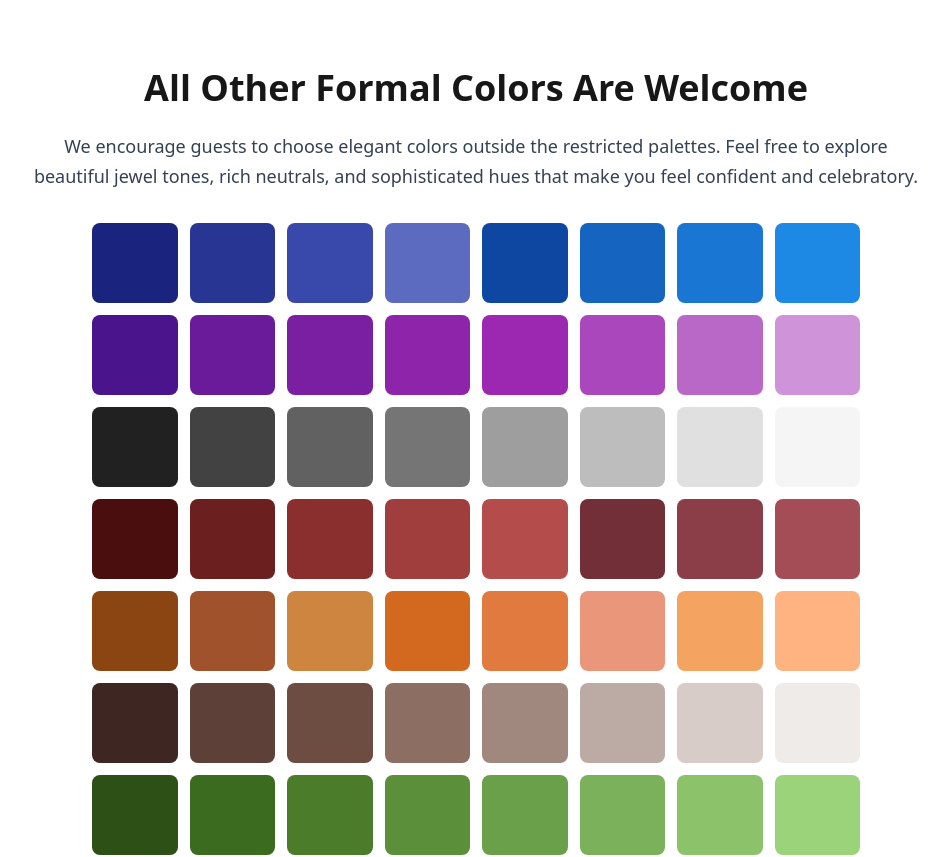
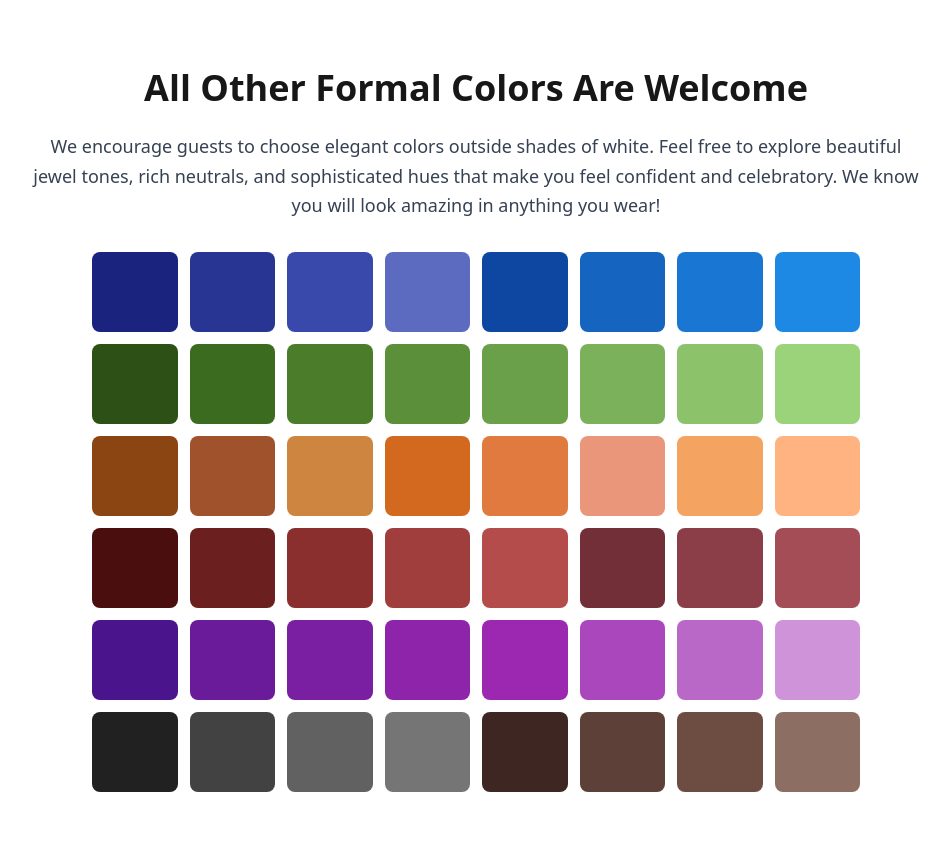
Before and after one commit to MiguelTrinca/wedding-website, a Next.js app: page /dress-code/women in a window 1280 px wide. Shown: the part 2340-3197 px from the top of the page, without its empty margins (164-1114 px from the left). Built offline with nearby package versions, Linux system fonts and the light colour scheme.

Commit message:
Reorder the color swatches for women colors

```diff
--- a/src/app/dress-code/women/page.tsx
+++ b/src/app/dress-code/women/page.tsx
@@ -192,7 +192,7 @@ export default function WomenDressCodePage() {
                 All Other Formal Colors Are Welcome
               </h2>
               <p className="text-lg text-gray-700 dark:text-gray-300 mb-8 text-center leading-relaxed">
-                We encourage guests to choose elegant colors outside the restricted palettes. Feel free to explore beautiful jewel tones, rich neutrals, and sophisticated hues that make you feel confident and celebratory.
+                We encourage guests to choose elegant colors outside shades of white. Feel free to explore beautiful jewel tones, rich neutrals, and sophisticated hues that make you feel confident and celebratory. We know you will look amazing in anything you wear!
               </p>
 
               <div className="grid grid-cols-4 md:grid-cols-8 gap-3 max-w-3xl mx-auto">
@@ -205,24 +205,26 @@ export default function WomenDressCodePage() {
                 <div className="h-20 rounded-lg bg-[#1565C0]"></div>
                 <div className="h-20 rounded-lg bg-[#1976D2]"></div>
                 <div className="h-20 rounded-lg bg-[#1E88E5]"></div>
-                {/* Shades of Purple */}
-                <div className="h-20 rounded-lg bg-[#4A148C]"></div>
-                <div className="h-20 rounded-lg bg-[#6A1B9A]"></div>
-                <div className="h-20 rounded-lg bg-[#7B1FA2]"></div>
-                <div className="h-20 rounded-lg bg-[#8E24AA]"></div>
-                <div className="h-20 rounded-lg bg-[#9C27B0]"></div>
-                <div className="h-20 rounded-lg bg-[#AB47BC]"></div>
-                <div className="h-20 rounded-lg bg-[#BA68C8]"></div>
-                <div className="h-20 rounded-lg bg-[#CE93D8]"></div>
-                {/* Shades of Gray */}
-                <div className="h-20 rounded-lg bg-[#212121]"></div>
-                <div className="h-20 rounded-lg bg-[#424242]"></div>
-                <div className="h-20 rounded-lg bg-[#616161]"></div>
-                <div className="h-20 rounded-lg bg-[#757575]"></div>
-                <div className="h-20 rounded-lg bg-[#9E9E9E]"></div>
-                <div className="h-20 rounded-lg bg-[#BDBDBD]"></div>
-                <div className="h-20 rounded-lg bg-[#E0E0E0]"></div>
-                <div className="h-20 rounded-lg bg-[#F5F5F5]"></div>
+
+                {/* Shades of Green */}
+                <div className="h-20 rounded-lg bg-[#2D5016]"></div>
+                <div className="h-20 rounded-lg bg-[#3A6B1F]"></div>
+                <div className="h-20 rounded-lg bg-[#4A7C2A]"></div>
+                <div className="h-20 rounded-lg bg-[#5B8F3A]"></div>
+                <div className="h-20 rounded-lg bg-[#6BA04A]"></div>
+                <div className="h-20 rounded-lg bg-[#7BB15A]"></div>
+                <div className="h-20 rounded-lg bg-[#8BC26A]"></div>
+                <div className="h-20 rounded-lg bg-[#9BD37A]"></div>
+
+                {/* Terracotta Tones */}
+                <div className="h-20 rounded-lg bg-[#8B4513]"></div>
+                <div className="h-20 rounded-lg bg-[#A0522D]"></div>
+                <div className="h-20 rounded-lg bg-[#CD853F]"></div>
+                <div className="h-20 rounded-lg bg-[#D2691E]"></div>
+                <div className="h-20 rounded-lg bg-[#E07A3F]"></div>
+                <div className="h-20 rounded-lg bg-[#E9967A]"></div>
+                <div className="h-20 rounded-lg bg-[#F4A460]"></div>
+                <div className="h-20 rounded-lg bg-[#FFB380]"></div>
 
                 {/* Shades of Red */}
                 <div className="h-20 rounded-lg bg-[#4A0E0E]"></div>
@@ -233,33 +235,31 @@ export default function WomenDressCodePage() {
                 <div className="h-20 rounded-lg bg-[#722F37]"></div>
                 <div className="h-20 rounded-lg bg-[#8B3E47]"></div>
                 <div className="h-20 rounded-lg bg-[#A44D57]"></div>
-                {/* Terracotta Tones */}
-                <div className="h-20 rounded-lg bg-[#8B4513]"></div>
-                <div className="h-20 rounded-lg bg-[#A0522D]"></div>
-                <div className="h-20 rounded-lg bg-[#CD853F]"></div>
-                <div className="h-20 rounded-lg bg-[#D2691E]"></div>
-                <div className="h-20 rounded-lg bg-[#E07A3F]"></div>
-                <div className="h-20 rounded-lg bg-[#E9967A]"></div>
-                <div className="h-20 rounded-lg bg-[#F4A460]"></div>
-                <div className="h-20 rounded-lg bg-[#FFB380]"></div>
-                {/* Shades of Brown */}
+
+
+
+
+                {/* Shades of Purple */}
+                <div className="h-20 rounded-lg bg-[#4A148C]"></div>
+                <div className="h-20 rounded-lg bg-[#6A1B9A]"></div>
+                <div className="h-20 rounded-lg bg-[#7B1FA2]"></div>
+                <div className="h-20 rounded-lg bg-[#8E24AA]"></div>
+                <div className="h-20 rounded-lg bg-[#9C27B0]"></div>
+                <div className="h-20 rounded-lg bg-[#AB47BC]"></div>
+                <div className="h-20 rounded-lg bg-[#BA68C8]"></div>
+                <div className="h-20 rounded-lg bg-[#CE93D8]"></div>
+                {/* Shades of Gray & Brown */}
+                <div className="h-20 rounded-lg bg-[#212121]"></div>
+                <div className="h-20 rounded-lg bg-[#424242]"></div>
+                <div className="h-20 rounded-lg bg-[#616161]"></div>
+                <div className="h-20 rounded-lg bg-[#757575]"></div>
                 <div className="h-20 rounded-lg bg-[#3E2723]"></div>
                 <div className="h-20 rounded-lg bg-[#5D4037]"></div>
                 <div className="h-20 rounded-lg bg-[#6D4C41]"></div>
                 <div className="h-20 rounded-lg bg-[#8D6E63]"></div>
-                <div className="h-20 rounded-lg bg-[#A1887F]"></div>
-                <div className="h-20 rounded-lg bg-[#BCAAA4]"></div>
-                <div className="h-20 rounded-lg bg-[#D7CCC8]"></div>
-                <div className="h-20 rounded-lg bg-[#EFEBE9]"></div>
-                {/* Shades of Green */}
-                <div className="h-20 rounded-lg bg-[#2D5016]"></div>
-                <div className="h-20 rounded-lg bg-[#3A6B1F]"></div>
-                <div className="h-20 rounded-lg bg-[#4A7C2A]"></div>
-                <div className="h-20 rounded-lg bg-[#5B8F3A]"></div>
-                <div className="h-20 rounded-lg bg-[#6BA04A]"></div>
-                <div className="h-20 rounded-lg bg-[#7BB15A]"></div>
-                <div className="h-20 rounded-lg bg-[#8BC26A]"></div>
-                <div className="h-20 rounded-lg bg-[#9BD37A]"></div>
+
+
+
               </div>
             </div>
           </section>
```
